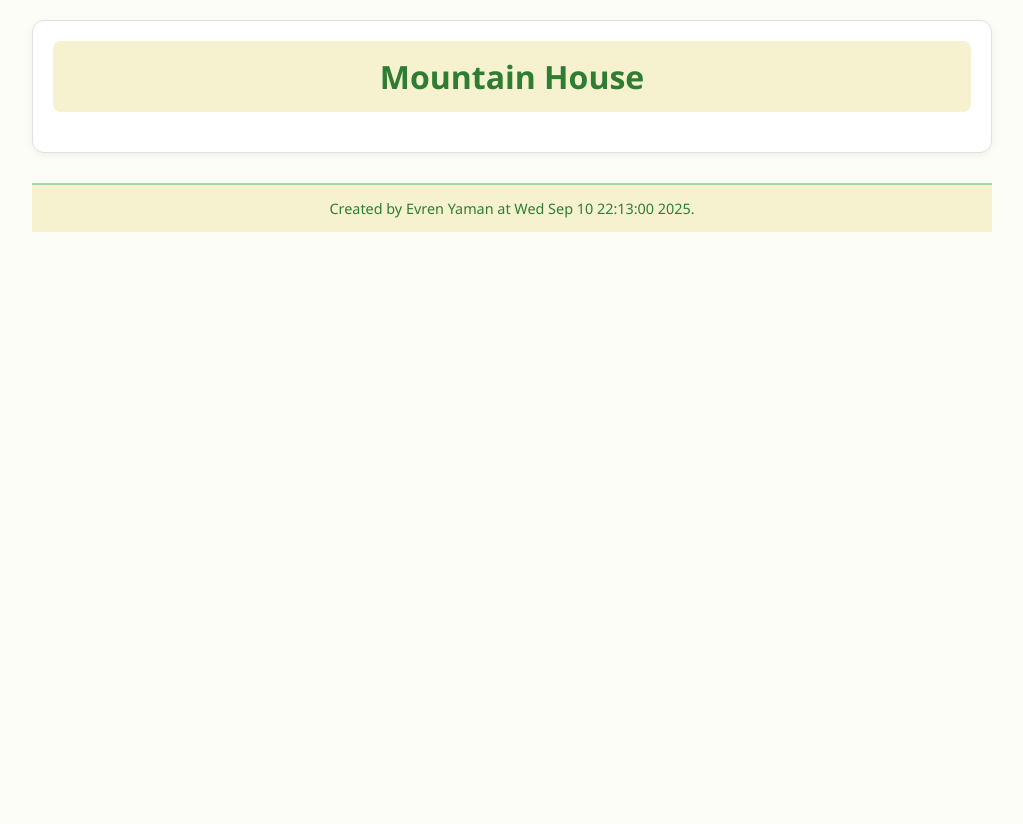
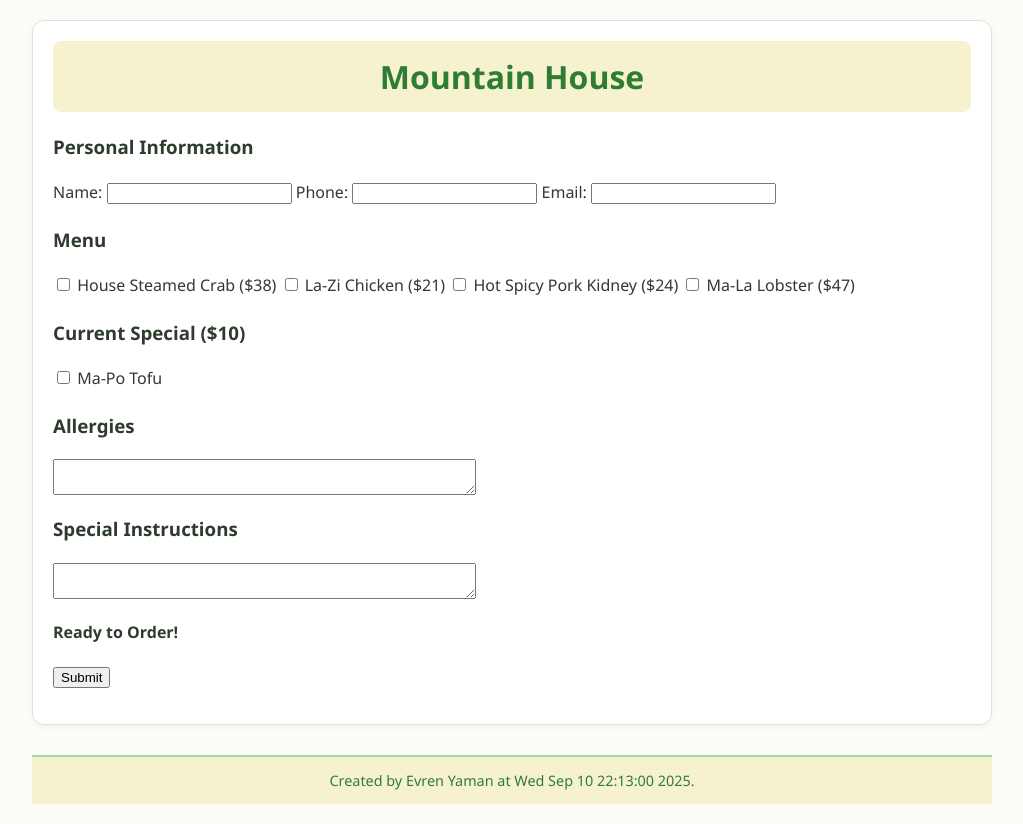
Before and after one commit to Evren-Y/cs412, a Django app: page /restaurant/order in a window 1280 px wide. Shown: the part 68-892 px from the top of the page, without its empty margins (128-1151 px from the left). Before the commit the page ends 300 px from the top, so only its background shows below. Run offline with Django 5.2, Linux system fonts and the light colour scheme.

Commit message:
Order form created and confirmation page created. Need to implement readytime and order total value.

```diff
--- a/restaurant/templates/restaurant/order.html
+++ b/restaurant/templates/restaurant/order.html
@@ -4,4 +4,53 @@
 {% extends 'restaurant/base.html' %}
 
     {% block content %}
+    <div>
+        <form action="{% url 'confirmation_page' %}" method="POST">
+            {% csrf_token %}
+
+            <h3> Personal Information </h3>
+            <div class="menu">
+                Name: <input type="text" name="name">
+                Phone: <input type="text" name="phone">
+                Email: <input type="text" name="email">
+            </div>
+
+            <h3> Menu </h3>
+            <div class="menu">
+                <label>
+                    <input type="checkbox" name="item" value="House Steamed Crab">
+                    House Steamed Crab ($38)
+                </label>
+                <label>
+                    <input type="checkbox" name="item" value="La-Zi Chicken">
+                    La-Zi Chicken ($21)
+                </label>
+                <label>
+                    <input type="checkbox" name="item" value="Hot Spicy Pork Kidney">
+                    Hot Spicy Pork Kidney ($24)
+                </label>
+                <label>
+                    <input type="checkbox" name="item" value="Ma-La Lobster">
+                    Ma-La Lobster ($47)
+                </label>
+
+                <h3> Current Special ($10)</h3>
+                <label>
+                    <input type="checkbox" name="item" value="Special">
+                    {{special}}
+                </label>
+            </div>
+
+            <h3> Allergies </h3>
+            <textarea name="allergies" rows="2" cols="50" style="max-width: 100%"></textarea>
+
+            <h3> Special Instructions </h3>
+            <textarea name="instructions" rows="2" cols="50" style="max-width: 100%"></textarea>
+
+            <h4> Ready to Order! </h4>
+
+            <input type="submit">
+
+        </form>
+    </div>
     {% endblock %}
--- a/restaurant/views.py
+++ b/restaurant/views.py
@@ -10,10 +10,10 @@ import random
 # Create your views here.
 
 specials = [
-    "",
-    "",
-    "",
-    "",
+    "Szechuan Pickles",
+    "House Chicken",
+    "Ma-Po Tofu",
+    "Green Spicy Bass",
 ]
 
 # Gets the current time
@@ -35,7 +35,7 @@ def main(request):
     return render(request, template_name, context)
 
 def order(request):
-    '''Function to respond to the "order" request.
+    '''Function to respond to the "order" request. Will show the form to the user.
     '''
 
     template_name = 'restaurant/order.html'
@@ -48,13 +48,31 @@ def order(request):
     return render(request, template_name, context)
 
 def confirmation(request):
-    '''Function to respond to the "show_all" request.
+    '''Function to respond to the order form submission, and renders the results.
     '''
 
     template_name = 'restaurant/confirmation.html'
+    print(request.POST)
 
-    context = {
-        "time": time,
-    }
+    if request.POST:
+        name = request.POST['name']
+        phone = request.POST['phone']
+        email = request.POST['email']
 
-    return render(request, template_name, context)
+        items = request.POST.getlist('item')
+
+        allergies = request.POST['allergies']
+        instructions = request.POST['instructions']
+
+
+        context = {
+            'name': name,
+            'phone': phone,
+            'email': email,
+            'items': items,
+            'allergies': allergies,
+            'instructions': instructions,
+            "time": time,
+        }
+
+    return render(request, template_name=template_name, context=context)
```
Also changed, not shown: restaurant/templates/restaurant/confirmation.html (+23 -0 lines).
